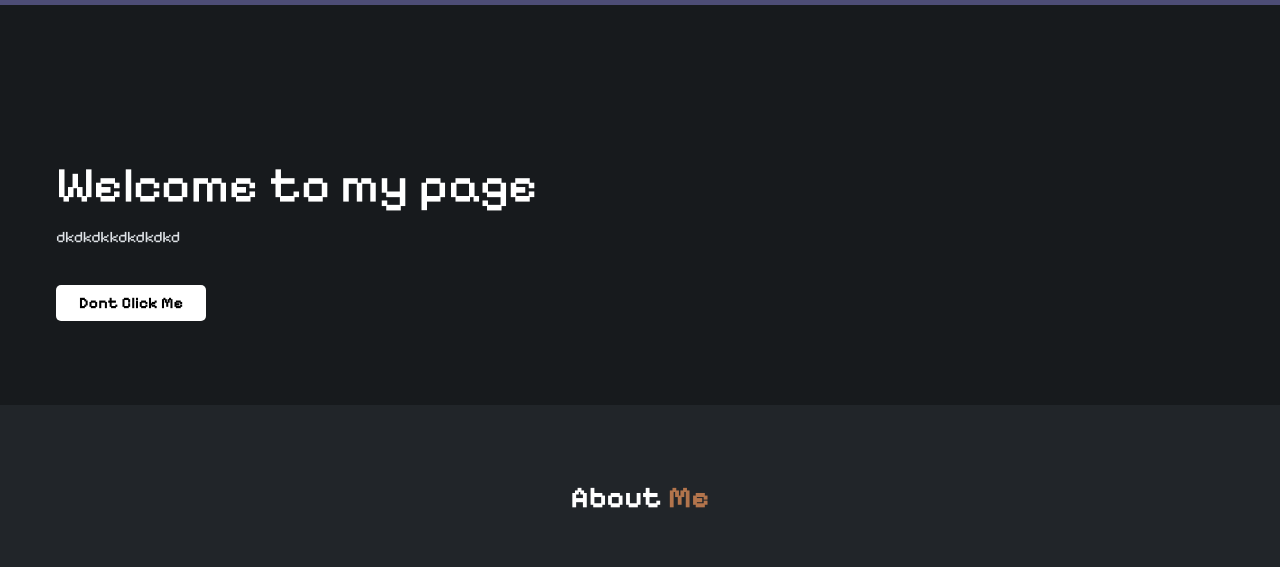
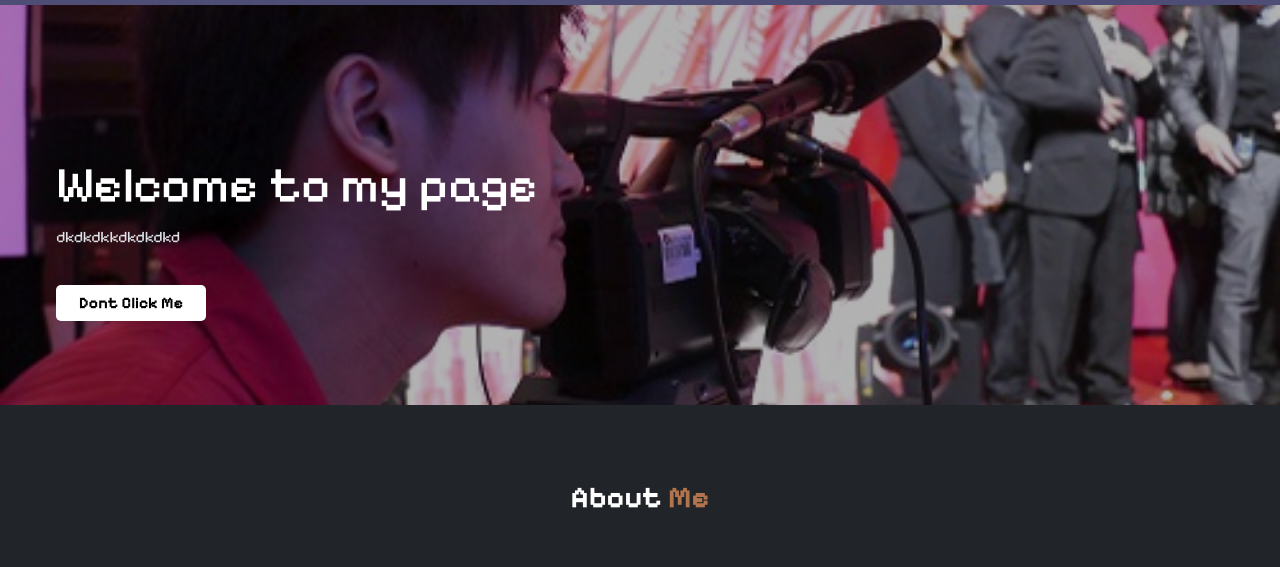
Before and after one commit to migelanlol/personal-website, a plain HTML site: page index.html in a window 1280 px wide. Shown: the part 81-648 px from the top of the page. Drawn offline with nearby package versions, Linux system fonts and the light colour scheme.

Commit message:
Update customize.css

```diff
--- a/customize.css
+++ b/customize.css
@@ -41,7 +41,7 @@ html::-webkit-scrollbar{
 #home{
     width: 100%;
     height: 50vh;
-    background-image: linear-gradient(rgba(0,0,0,0.3), rgba(0,0,0,0.3)),url(../lab7/images/cimp_intro.jpg);
+    background-image: linear-gradient(rgba(0,0,0,0.3), rgba(0,0,0,0.3)),url(images/cimp_intro.jpg);
     background-repeat: no-repeat;
     background-size: cover;
     background-position: 88%
```
